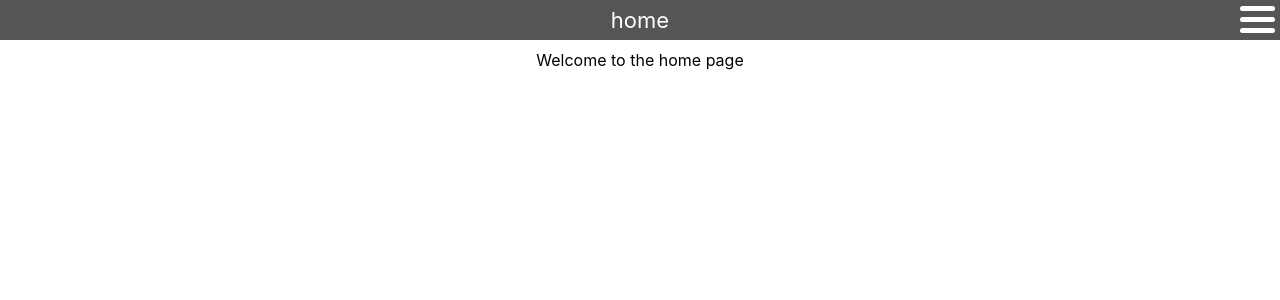
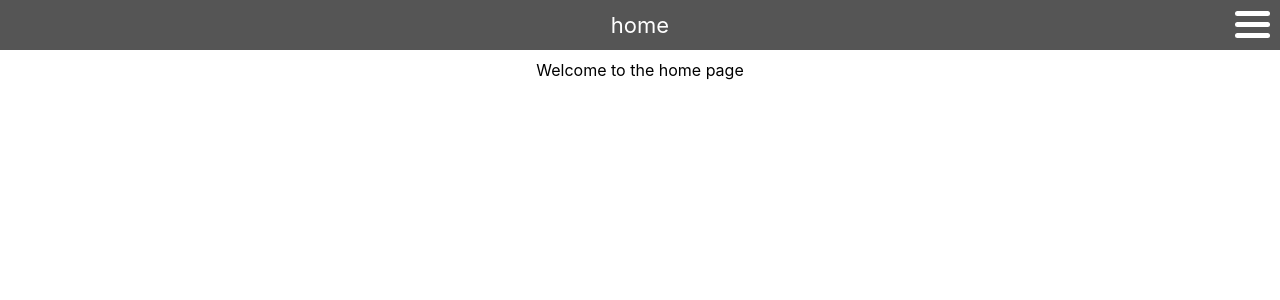
Before and after one commit to georgesavill/SimpleShopWebsite, a React (Create React App) app: page / in a window 1280 px wide. Shown: the top 300 px of the page. Built offline with nearby package versions, Linux system fonts and the light colour scheme.

Commit message:
Increase size of top navigation

```diff
--- a/src/App.css
+++ b/src/App.css
@@ -1,8 +1,8 @@
 .app {text-align: center}
-.pageContent{margin-top:40px;padding:10px}
+.pageContent{margin-top:50px;padding:10px}
 
-.topNav{position:fixed;top:0;width:100%;height:40px;line-height:40px;background:#555;color:#fff;font-size:22px}
-.menuBtn{position: absolute;top:0;right:0;float:right;margin:0 5px}
+.topNav{position:fixed;top:0;width:100%;height:50px;line-height:50px;background:#555;color:#fff;font-size:22px}
+.menuBtn{position: absolute;top:0;right:0;float:right;margin:5px 10px;height:100%}
 .bar1,.bar2,.bar3{width:35px;height:5px;background-color:#fff;margin:6px 0; transition:0.2s;border-radius:3px}
 .change .bar1{-webkit-transform: rotate(-45deg) translate(-9px, 6px);transform: rotate(-45deg) translate(-9px, 6px)}
 .change .bar2{opacity: 0}
```
